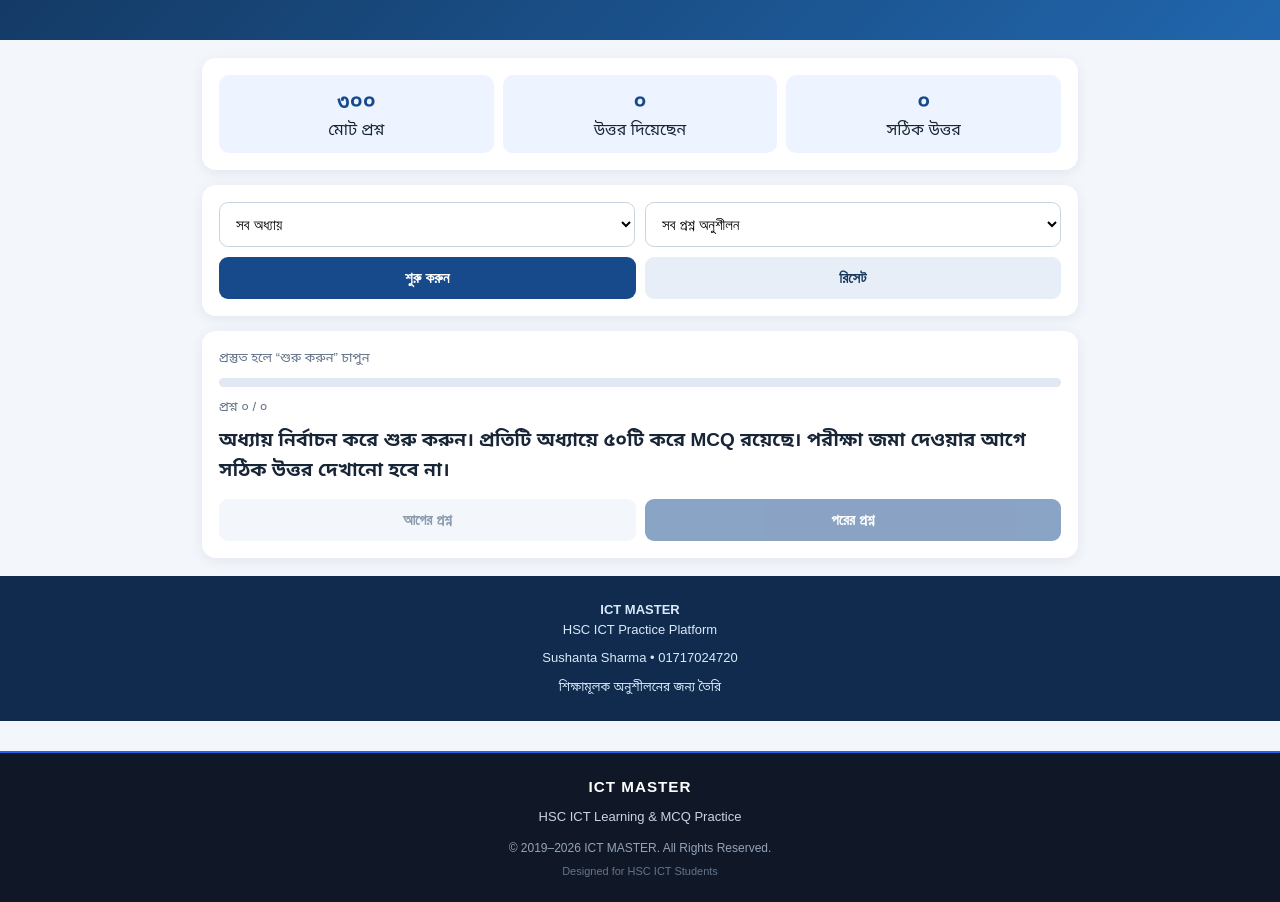
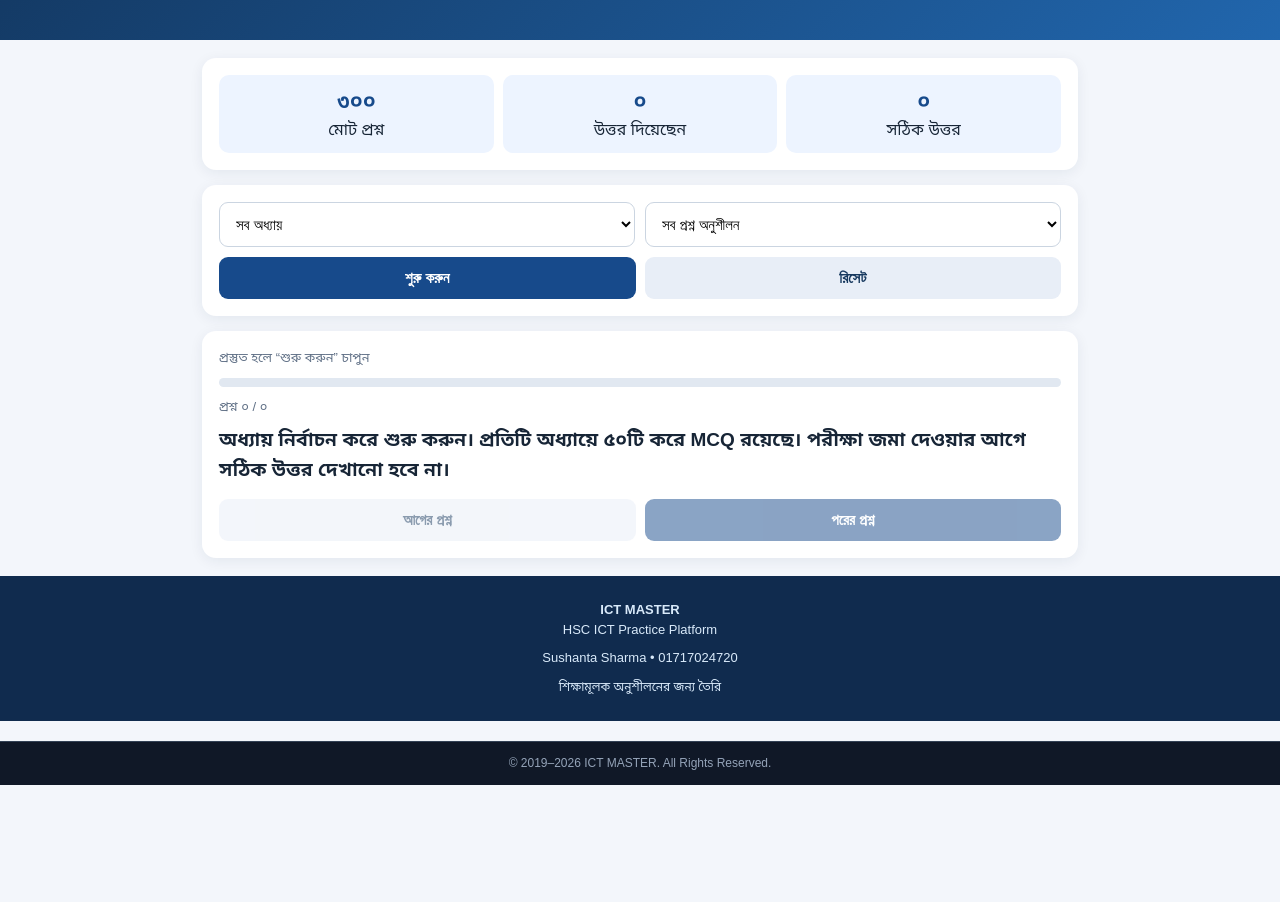
Before and after one commit to sushanta-ict/ict-master-hsc, a plain HTML site: page index.html in a window 1280 px wide. Shown: the part 199-1101 px from the top of the page. After the commit the page ends 984 px from the top, so only its background shows below. Drawn offline with Linux system fonts and the light colour scheme.

Commit message:
Refactor footer styles and content in index.html
Updated footer styles and simplified content.

```diff
--- a/index.html
+++ b/index.html
@@ -287,37 +287,14 @@ renderPremium();
 
 <footer style="
   background:#101827;
-  color:#cbd5e1;
+  color:#94a3b8;
   text-align:center;
-  padding:22px 10px;
-  margin-top:30px;
-  border-top:2px solid #2563eb;
+  padding:12px 5px;
+  margin-top:20px;
+  font-size:12px;
+  border-top:1px solid #334155;
 ">
-  <h3 style="
-    color:#ffffff;
-    margin:0 0 8px;
-    letter-spacing:1px;
-  ">ICT MASTER</h3>
-
-  <p style="font-size:13px;margin:5px 0;">
-    HSC ICT Learning & MCQ Practice
-  </p>
-
-  <p style="
-    font-size:12px;
-    margin:12px 0 0;
-    color:#94a3b8;
-  ">
-    © 2019–2026 ICT MASTER. All Rights Reserved.
-  </p>
-
-  <p style="
-    font-size:11px;
-    margin:6px 0 0;
-    color:#64748b;
-  ">
-    Designed for HSC ICT Students
-  </p>
+  © 2019–2026 ICT MASTER. All Rights Reserved.
 </footer>
 
 </body></html>
```
